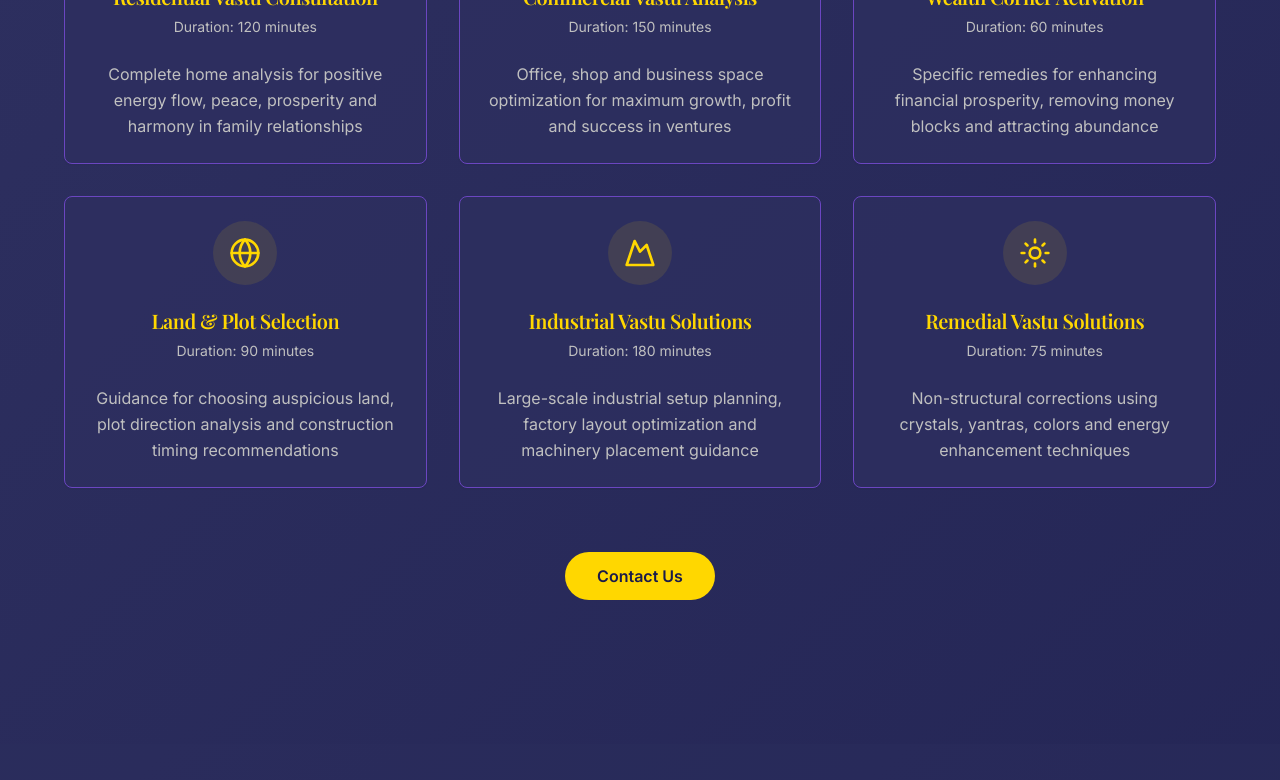
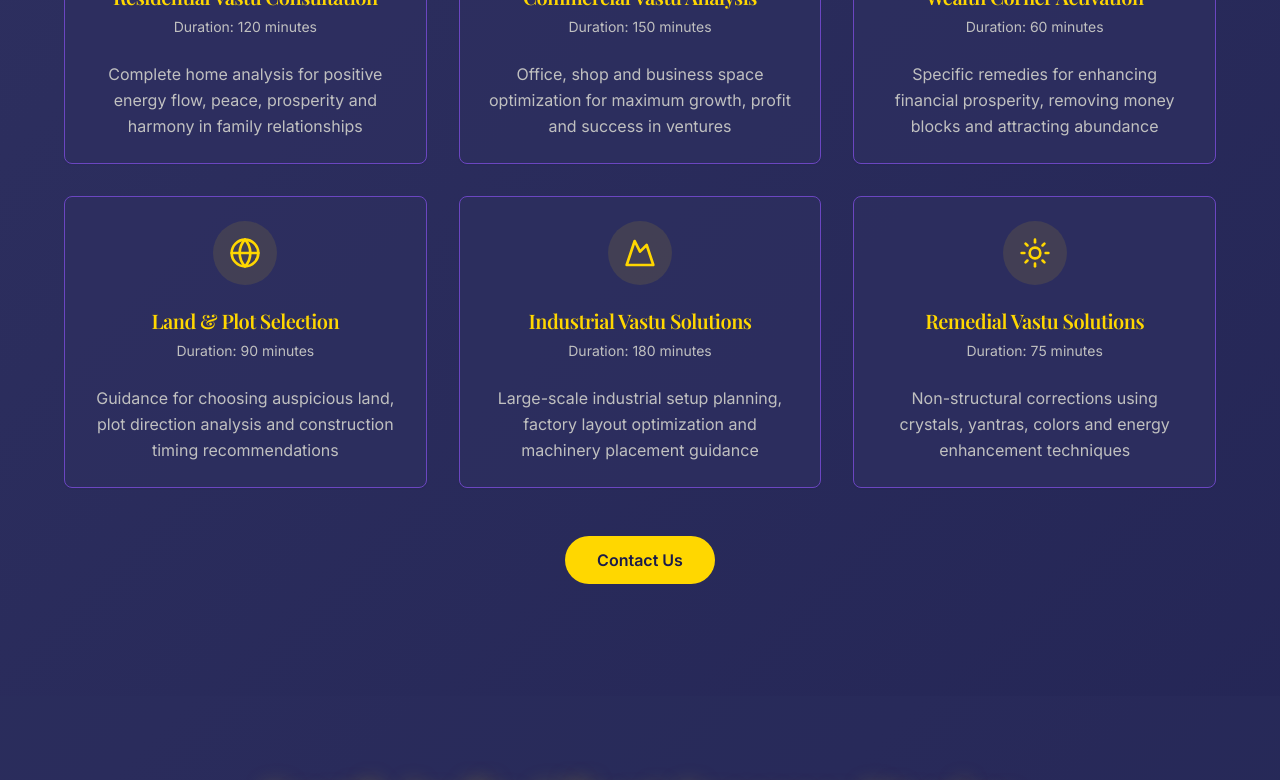
Before and after one commit to JK2705/astro-life-unveiled-web, a React (Vite) app: page / in a window 1280 px wide. Shown: the part 4958-5738 px from the top of the page. Built offline with nearby package versions, Linux system fonts and the light colour scheme.

Commit message:
Fix: Remove gap between contact button and testimonials
Removed the excess gap between the "Contact Us" button in the Akshaya Vastu services section and the testimonials section.

```diff
--- a/src/components/ServicesSection.tsx
+++ b/src/components/ServicesSection.tsx
@@ -170,7 +170,7 @@ const ServicesSection = () => {
         </div>
 
         {/* Akshaya Vastu Services */}
-        <div className="mb-16">
+        <div className="mb-8">
           <div className="text-center mb-12">
             <h3 className="text-3xl font-serif font-bold text-astrology-gold mb-4">
               Akshaya Vastu Services
@@ -209,7 +209,7 @@ const ServicesSection = () => {
             })}
           </div>
 
-          <div className="text-center mt-16">
+          <div className="text-center mt-12">
             <button
               onClick={scrollToContact}
               className="bg-astrology-gold text-astrology-deep px-8 py-3 rounded-full font-semibold hover-glow hover:scale-105 transition-all duration-300"
```
